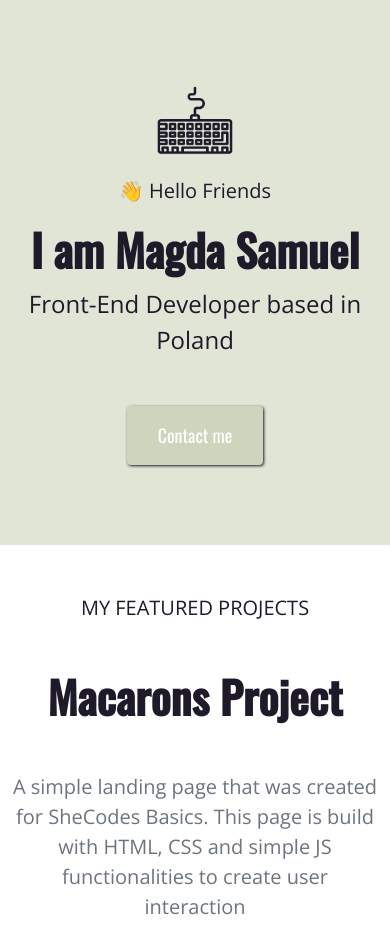
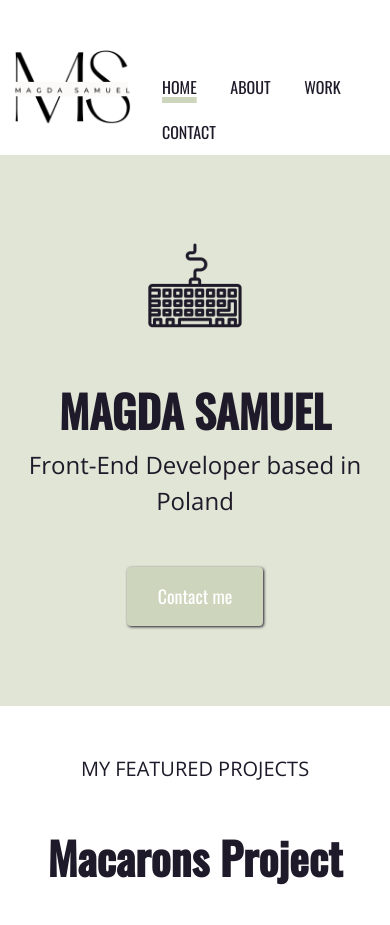
Before and after one commit to MagdaCodes/portfolio-project, a plain HTML site: page index.html in a window 390 px wide. Shown: the top 925 px of the page. Drawn offline with nearby package versions, Linux system fonts and the light colour scheme.

Commit message:
Added header to index.html, made page responsive

```diff
--- a/index.html
+++ b/index.html
@@ -4,7 +4,7 @@
     <meta charset="UTF-8" />
     <meta http-equiv="X-UA-Compatible" content="IE=edge" />
     <meta name="viewport" content="width=device-width, initial-scale=1.0" />
-    <title>Document</title>
+    <title>Home</title>
 
     <link
       href="https://cdn.jsdelivr.net/npm/bootstrap@5.2.0/dist/css/bootstrap.min.css"
@@ -31,11 +31,30 @@
     ></script>
   </head>
   <body>
+    <div class="container">
+    <nav class="d-flex justify-content-between">
+      <a href="/">
+        <img src="images/logo.png" class="logo" alt="" /></a>
+
+
+        <ul>
+          <li class="active">
+            <a href="/"> HOME</a></li>
+          <li>
+            <a href="/about.html">ABOUT</a></li>
+          <li>
+            <a href="/work.html">WORK</a></li>
+          <li>
+            <a href="/contact.html">CONTACT</a></li>
+        </ul>
+      </div>
+    </nav>
+  </div>
     <div class="main-page">
       <div class="hero">
-        <img src="images/e.png" class="img-fluid" alt="keyboard" width="80px" />
-        <p class="mt-3">👋 Hello Friends</p>
-        <h1>I am Magda Samuel</h1>
+        <img src="images/e.png" class="img-fluid mb-5" alt="keyboard" width="100px" />
+
+        <h1>MAGDA SAMUEL</h1>
         <h2 class="mb-5">Front-End Developer based in Poland</h2>
         <div>
           <a href="#" class="btn btn-branding"> Contact me</a>
--- a/styles/portfolio.css
+++ b/styles/portfolio.css
@@ -90,7 +90,35 @@ p {
   font-size: 30px;
   text-align: center;
 }
+.logo {
+  max-width: 120px;
+}
+nav {
+  padding: 30px 0 0;
+}
+nav ul {
+  padding: 0;
+  margin: 0;
+  margin-top: 35px;
+}
+nav li {
+  display: inline;
+  list-style: none;
+  margin: 0;
+  line-height: 45px;
+  margin-left: 30px;
+}
+nav a {
+  font-size: 25px;
+  color: var(--font-primary-color);
+  text-decoration: none;
+}
 
+nav a:hover,
+nav li.active a {
+  color: #1f1a29;
+  text-decoration: underline 6px #cdd6bc;
+}
 @media (max-width: 900px) {
   h1 {
     font-size: 44px;
@@ -98,6 +126,9 @@ p {
   }
   h2 {
     font-size: 44px;
+  }
+  nav a {
+    font-size: 16px;
   }
   .hero {
     padding: 80px 20px;
```
Also changed, not shown: images/logo Small.jpeg (added), images/logo.png (added), 2 other files.
